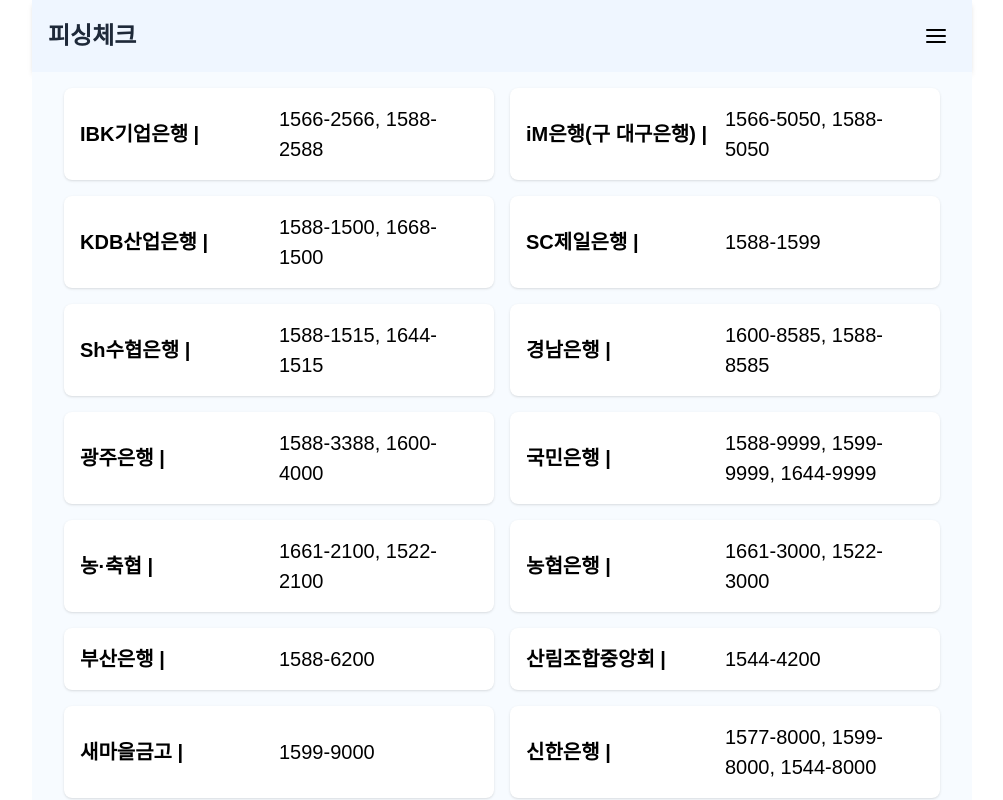
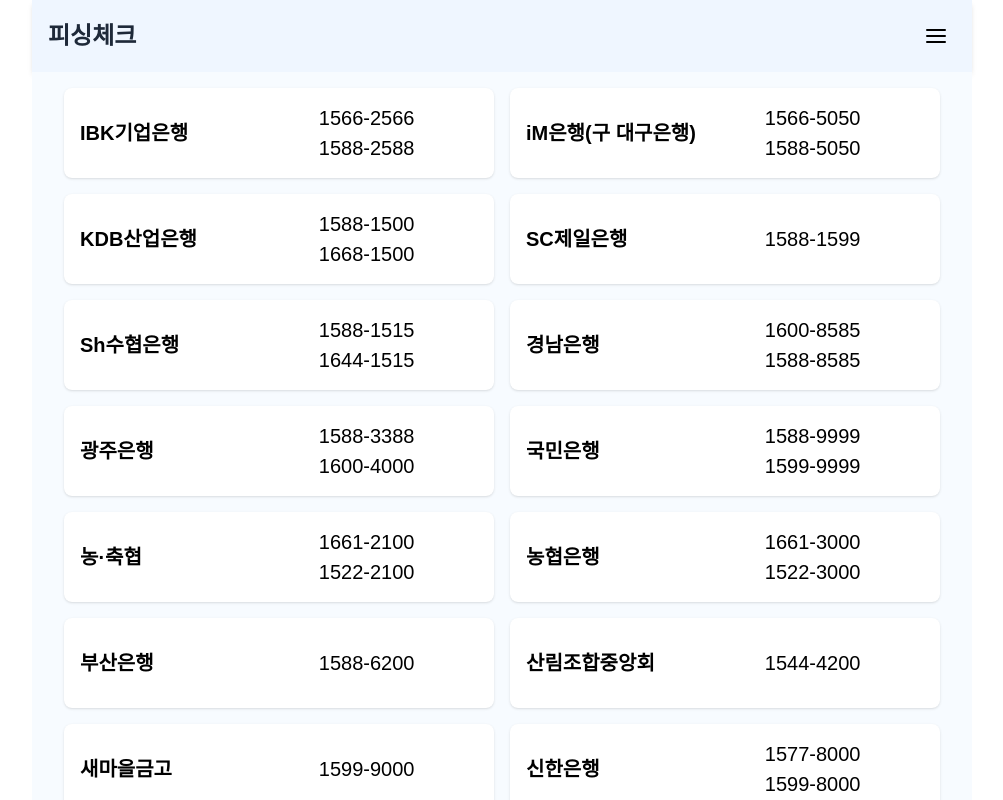
Before and after one commit to Su-Bang-Phishing-Check/Front-Phishing-Check, a Next.js app: page /contact-book in a window 1280 px wide. Shown: the top 800 px of the page, without its empty margins (138-1141 px from the left). Built offline with nearby package versions, Linux system fonts and the light colour scheme.

Commit message:
contact-book: 이미지 처리 제외

```diff
--- a/src/app/contact-book/components/ContactList.tsx
+++ b/src/app/contact-book/components/ContactList.tsx
@@ -1,14 +1,21 @@
-import { JSX } from "react";
-import { ContactType } from "../page";
+import { JSX } from 'react';
+import { ContactType } from '../page';
 
-const ContactList = ({ name, phone, image }: ContactType): JSX.Element => {
+const ContactList = ({ name, phone }: ContactType): JSX.Element => {
   return (
     <div
-      className="w-full flex items-center p-4 bg-white rounded-lg text-black shadow-sm
-    text-[1.125rem] md:text-[1.25rem] select-none"
+      className="flex flex-col md:flex-row items-center p-3 md:p-4 bg-white rounded-lg text-black shadow-sm
+    text-[1rem] md:text-[1.25rem] select-none h-[70px] md:h-[90px]"
     >
-      <p className="flex-1 font-bold">{name} |</p>
-      <p className="flex-1 font-medium">{phone}</p>
+      <p className="w-full md:w-3/5 font-bold">{name}</p>
+      <p className="w-full md:w-2/5 flex md:flex-col font-medium md:hidden">
+        {phone.join(', ')}
+      </p>
+      <p className="hidden md:inline-block w-full md:w-2/5 flex md:flex-col font-medium">
+        {phone.map((p) => (
+          <p key={p}>{p}</p>
+        ))}
+      </p>
     </div>
   );
 };
--- a/src/app/contact-book/data/list.json
+++ b/src/app/contact-book/data/list.json
@@ -1,152 +1,152 @@
 [
   {
     "name": "IBK기업은행",
-    "phone": "1566-2566, 1588-2588",
+    "phone": ["1566-2566", "1588-2588"],
     "img": "/assets"
   },
   {
     "name": "iM은행(구 대구은행)",
-    "phone": "1566-5050, 1588-5050",
+    "phone": ["1566-5050", "1588-5050"],
     "img": "/assets"
   },
   {
     "name": "KDB산업은행",
-    "phone": "1588-1500, 1668-1500",
+    "phone": ["1588-1500", "1668-1500"],
     "img": "/assets"
   },
   {
     "name": "SC제일은행",
-    "phone": "1588-1599",
+    "phone": ["1588-1599"],
     "img": "/assets"
   },
   {
     "name": "Sh수협은행",
-    "phone": "1588-1515, 1644-1515",
+    "phone": ["1588-1515", "1644-1515"],
     "img": "/assets"
   },
   {
     "name": "경남은행",
-    "phone": "1600-8585, 1588-8585",
+    "phone": ["1600-8585", "1588-8585"],
     "img": "/assets"
   },
   {
     "name": "광주은행",
-    "phone": "1588-3388, 1600-4000",
+    "phone": ["1588-3388", "1600-4000"],
     "img": "/assets"
   },
   {
     "name": "국민은행",
-    "phone": "1588-9999, 1599-9999, 1644-9999",
+    "phone": ["1588-9999", "1599-9999"],
     "img": "/assets"
   },
   {
     "name": "농·축협",
-    "phone": "1661-2100, 1522-2100",
+    "phone": ["1661-2100", "1522-2100"],
     "img": "/assets"
   },
   {
     "name": "농협은행",
-    "phone": "1661-3000, 1522-3000",
+    "phone": ["1661-3000", "1522-3000"],
     "img": "/assets"
   },
   {
     "name": "부산은행",
-    "phone": "1588-6200",
+    "phone": ["1588-6200"],
     "img": "/assets"
   },
   {
     "name": "산림조합중앙회",
-    "phone": "1544-4200",
+    "phone": ["1544-4200"],
     "img": "/assets"
   },
   {
     "name": "새마을금고",
-    "phone": "1599-9000",
+    "phone": ["1599-9000"],
     "img": "/assets"
   },
   {
     "name": "신한은행",
-    "phone": "1577-8000, 1599-8000, 1544-8000",
+    "phone": ["1577-8000", "1599-8000"],
     "img": "/assets"
   },
   {
     "name": "신협",
-    "phone": "1566-6000",
+    "phone": ["1566-6000"],
     "img": "/assets"
   },
   {
     "name": "신용보증기금",
-    "phone": "1588-6565",
+    "phone": ["1588-6565"],
     "img": "/assets"
   },
   {
     "name": "우정사업본부(우체국)",
-    "phone": "1588-1900",
+    "phone": ["1588-1900"],
     "img": "/assets"
   },
   {
     "name": "우리은행",
-    "phone": "1588-5000, 1599-5000",
+    "phone": ["1588-5000", "1599-5000"],
     "img": "/assets"
   },
   {
     "name": "전북은행",
-    "phone": "1588-4477",
+    "phone": ["1588-4477"],
     "img": "/assets"
   },
   {
     "name": "제주은행",
-    "phone": "1588-0079",
+    "phone": ["1588-0079"],
     "img": "/assets"
   },
   {
     "name": "카카오뱅크",
-    "phone": "1599-3333",
+    "phone": ["1599-3333"],
     "img": "/assets"
   },
   {
     "name": "케이뱅크",
-    "phone": "1522-1000",
+    "phone": ["1522-1000"],
     "img": "/assets"
   },
   {
     "name": "토스뱅크",
-    "phone": "1661-7654",
+    "phone": ["1661-7654"],
     "img": "/assets"
   },
   {
     "name": "하나은행",
-    "phone": "1588-1111, 1599-1111",
+    "phone": ["1588-1111", "1599-1111"],
     "img": "/assets"
   },
   {
     "name": "한국씨티은행",
-    "phone": "1588-7000",
+    "phone": ["1588-7000"],
     "img": "/assets"
   },
   {
     "name": "한국수출입은행",
-    "phone": "02-3779-6114, 02-6255-5114",
+    "phone": ["(02) 3779-6114", "6255-5114"],
     "img": "/assets"
   },
   {
     "name": "금융감독원",
-    "phone": "1332",
+    "phone": ["1332"],
     "img": "/assets"
   },
   {
     "name": "금융결제원",
-    "phone": "1577-5500",
+    "phone": ["1577-5500"],
     "img": "/assets"
   },
   {
     "name": "경찰청",
-    "phone": "112",
+    "phone": ["112"],
     "img": "/assets"
   },
   {
     "name": "한국인터넷진흥원",
-    "phone": "118",
+    "phone": ["118"],
     "img": "/assets"
   }
 ]
--- a/src/app/contact-book/page.tsx
+++ b/src/app/contact-book/page.tsx
@@ -1,17 +1,22 @@
-import ContactList from "./components/ContactList";
-import list from "./data/list.json";
+import ContactList from './components/ContactList';
+import list from './data/list.json';
+
 export interface ContactType {
   name: string;
-  phone: string;
+  phone: string[];
   image?: string;
 }
 
 const ContactBookPage = () => {
   return (
     <div className="min-h-screen bg-[#f7fbff] p-4">
-      <div className="grid grid-cols-1 md:grid-cols-2 gap-4">
+      <div className="grid grid-cols-2 gap-4">
         {list.map((bank: ContactType) => (
-          <ContactList name={bank.name} phone={bank.phone} />
+          <ContactList
+            key={bank.name}
+            name={bank.name}
+            phone={bank.phone}
+          />
         ))}
       </div>
     </div>
```
